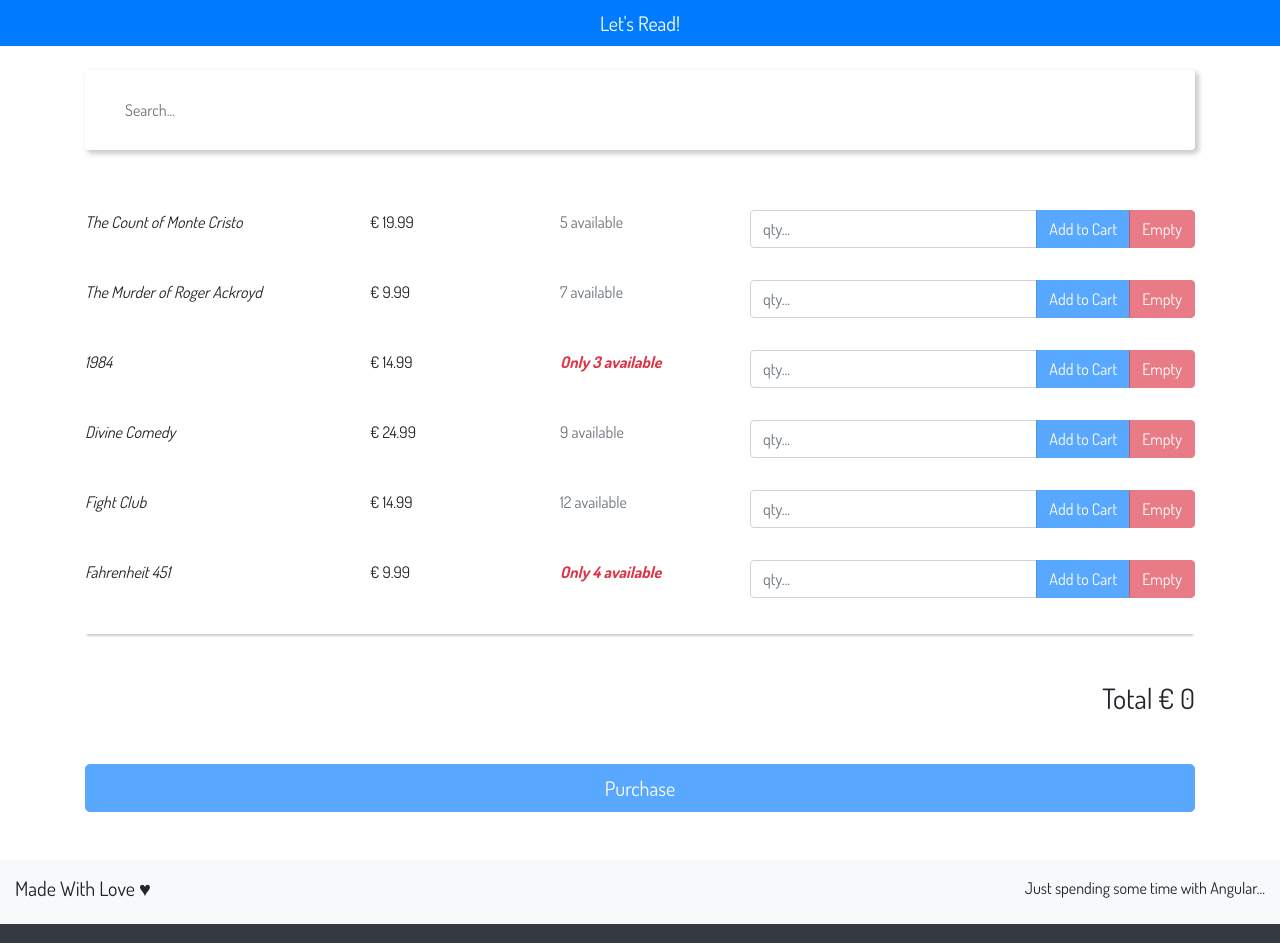
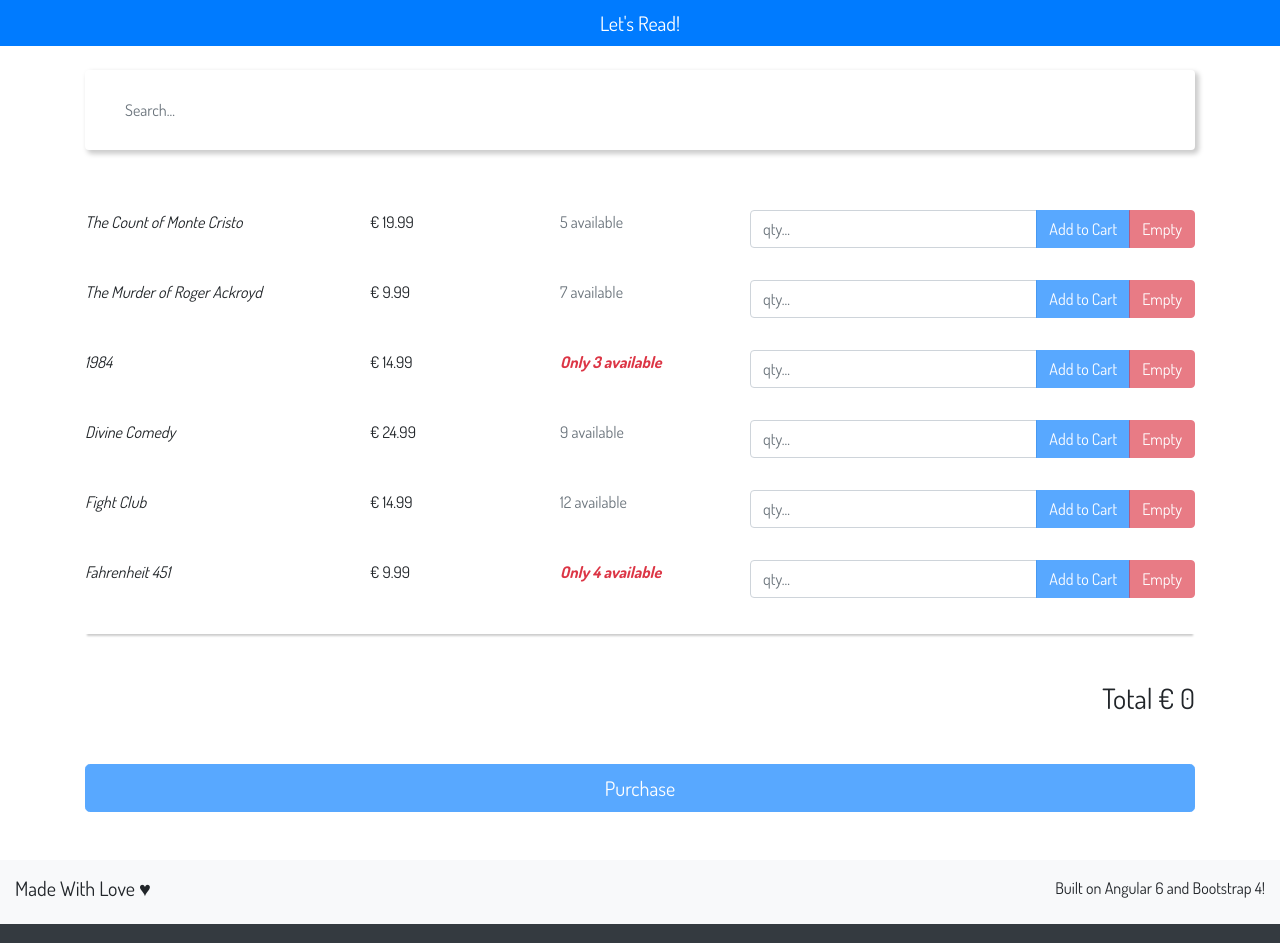
Before and after one commit to Agostinoccr/eCommerceAngular, an Angular app: page / in a window 1280 px wide. Shown: the top 943 px of the page. Built offline with nearby package versions, Linux system fonts and the light colour scheme.

Commit message:
Added text bottom

```diff
--- a/src/app/inc/footer/footer.component.html
+++ b/src/app/inc/footer/footer.component.html
@@ -5,7 +5,7 @@
         <h5>Made With Love &hearts;</h5>
       </div>
       <div class="col-6 text-right">
-        Just spending some time with Angular...
+        Built on Angular 6 and Bootstrap 4!
       </div>
     </div>
   </div>
```
